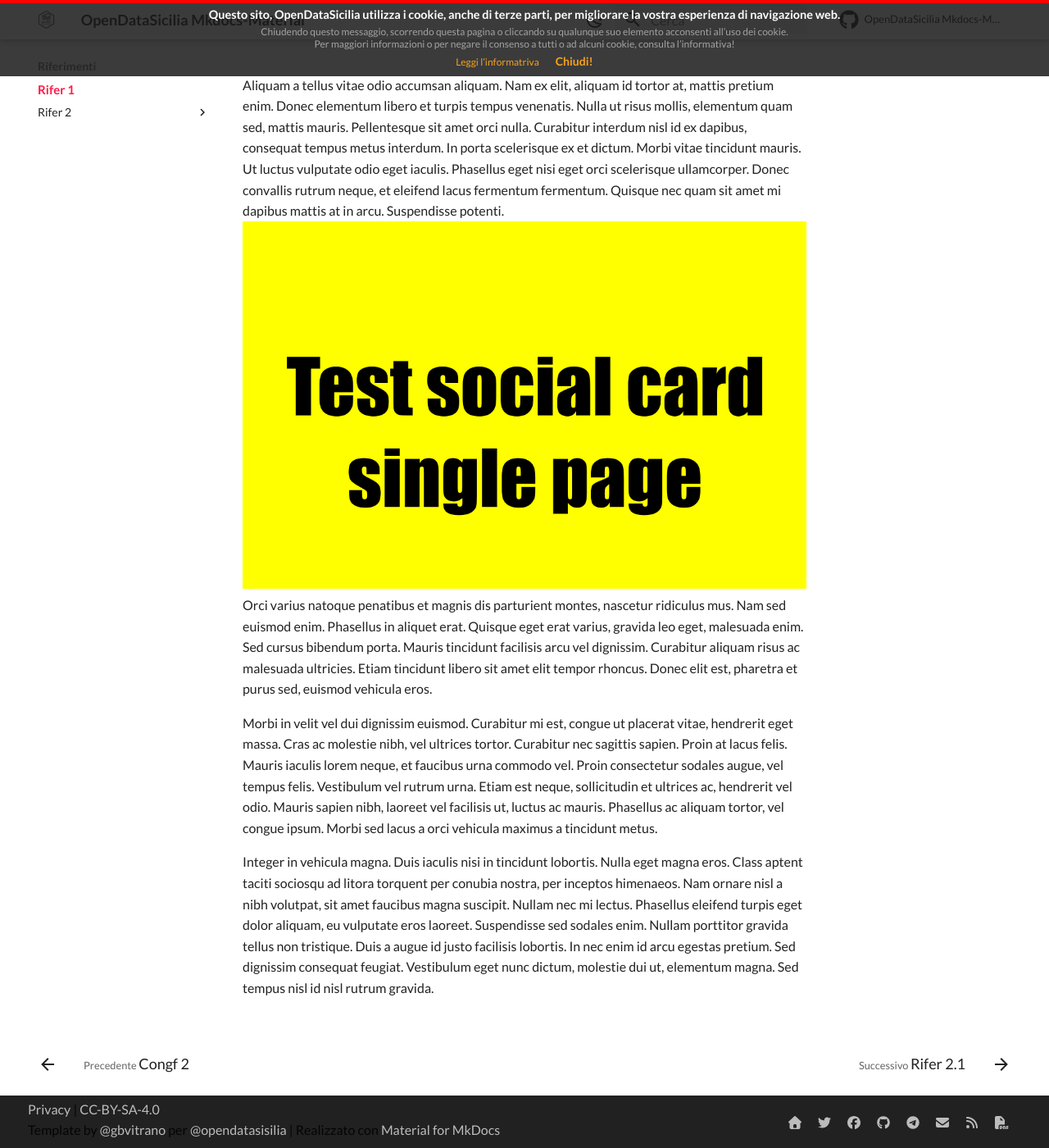
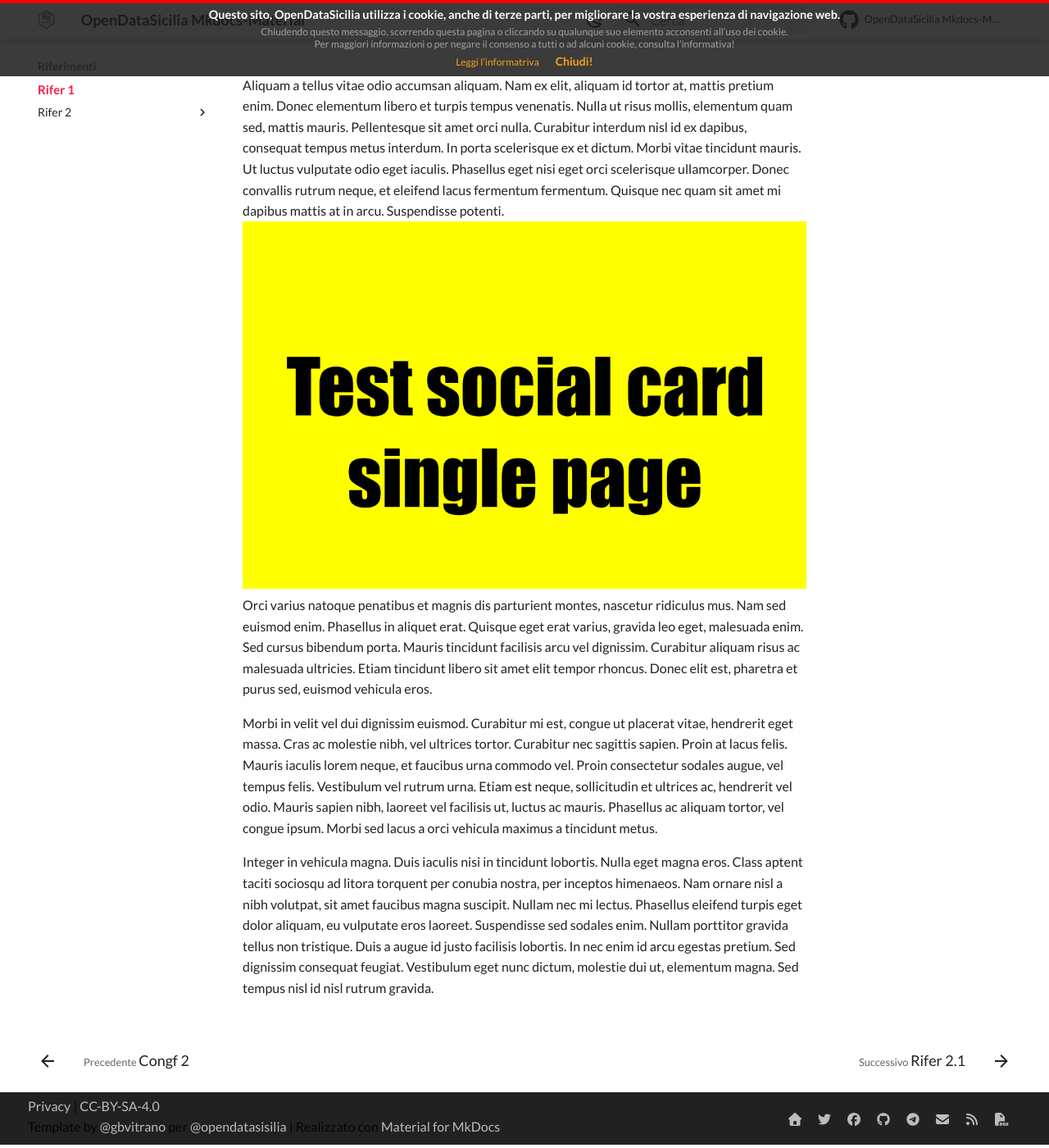
Before and after one commit to opendatasicilia/ods-mkdocs-material, an MkDocs documentation site: the page built from docs/Riferimenti/rifer1.md, in a window 1280 px wide and 1400 px high, scrolled down 138 px. Shown: the whole window at 82% size. Built offline with MkDocs 1.6.1 and Material for MkDocs 9.7.7, drawn with Linux system fonts in a browser that asks for light colours; comment, search, counter and statistics services are not loaded.

Commit message:
Update ods-extra.css

```diff
--- a/docs/stylesheets/ods-extra.css
+++ b/docs/stylesheets/ods-extra.css
@@ -166,7 +166,7 @@ div.doc-contents:not(.first) {
 #print-site-banner {border-color: #ff0000!important; border-radius: 10px!important; }
 
 /*mod. altezza footer prev/next*/
-.md-footer__link {padding-bottom: .1rem!important; padding-top: .4rem!important; }
+.md-footer__link {padding-bottom: .1rem!important; padding-top: .2rem!important; }
 
    /* cambia colore al footer ed page next/pre*/
 .md-footer { background-color:var(--md-default-bg-color); color: var(--md-default-fg-color);}
```
